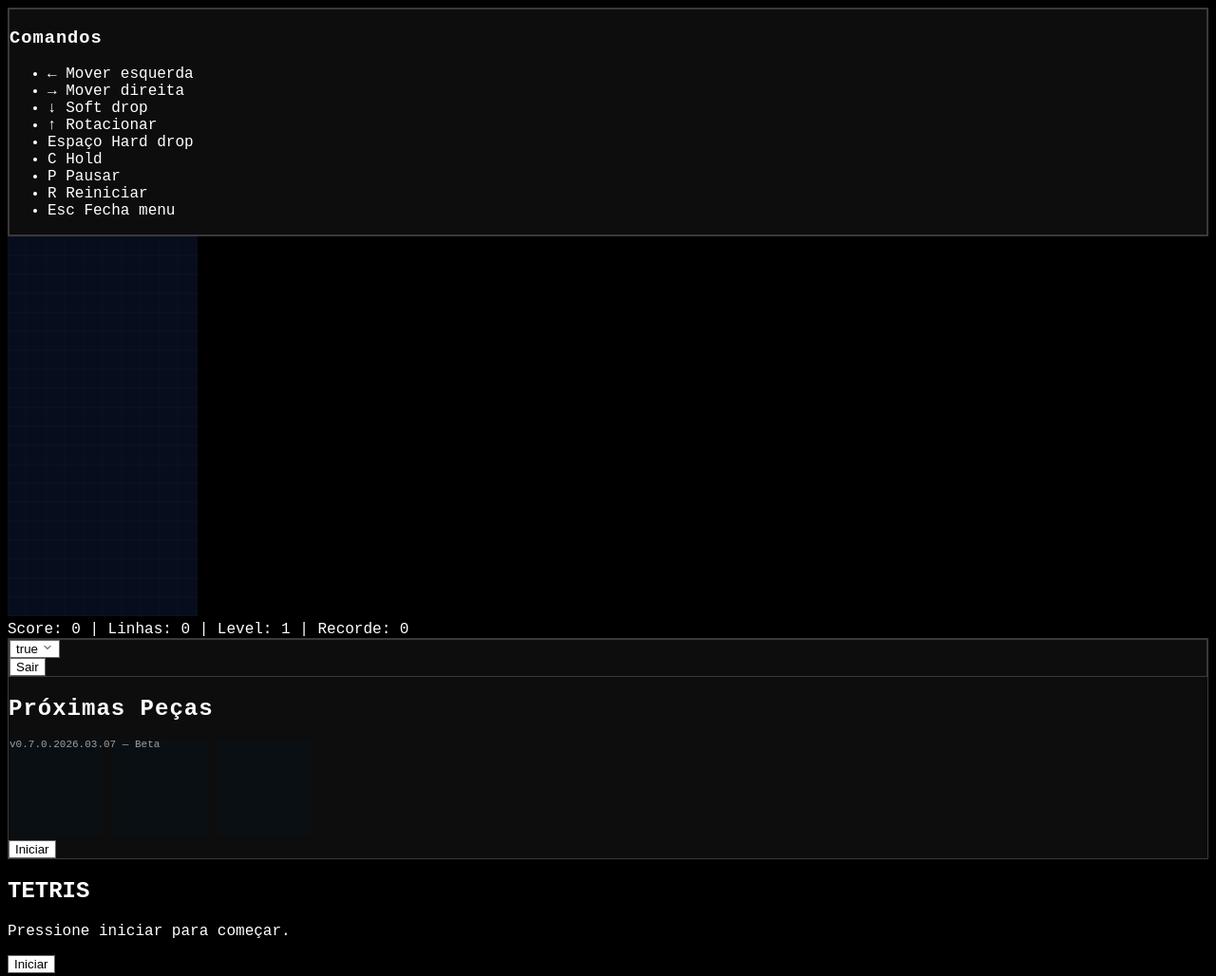
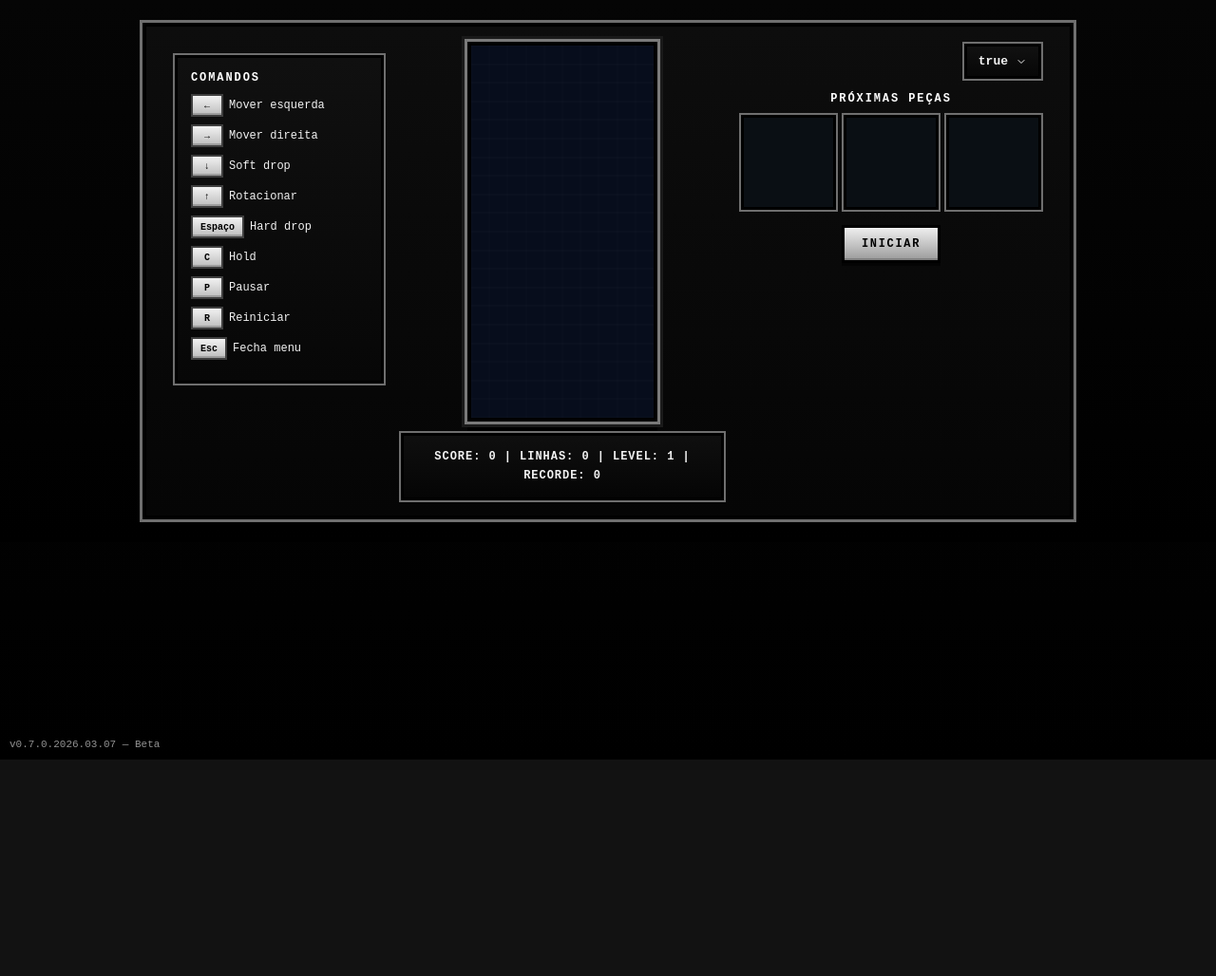
Before and after one commit to fragass/HQS2ncTCSkI, a website: page e7a0d0c0c5f25d4a4e7f8e1b5e4e3d1c5cfe2a65.html in a window 1280 px wide. Shown: the whole page at 95% size. After the commit the page ends 800 px from the top, so only its background shows below. Drawn offline with Linux system fonts and the light colour scheme; sample sign-in values are in the browser's storage.

Commit message:
Update styles.css

```diff
--- a/css/styles.css
+++ b/css/styles.css
@@ -1,135 +1,372 @@
-/* =========================
-   PATCH SEGURO — VISUAL P&B RETRÔ
-   sem quebrar layout
-   ========================= */
-
-/* fundo geral */
-body {
-  background: #000 !important;
-  color: #fff !important;
-  font-family: "Courier New", Courier, monospace;
+:root{
+  --bg:#030303;
+  --bg-2:#090909;
+  --panel:#0e0e0e;
+  --panel-2:#141414;
+  --panel-3:#080808;
+  --border:#6f6f6f;
+  --border-dark:#000000;
+  --text:#f2f2f2;
+  --muted:#bdbdbd;
+  --accent:#ffffff;
+  --accent-2:#d6d6d6;
+  --danger:#d6d6d6;
+  --success:#ffffff;
+  --warning:#f0f0f0;
+  --shadow:rgba(0,0,0,.55);
 }
 
-/* áreas laterais / cards / hud */
-.online-box,
-.left-panel,
-.right-panel,
-.sidebar,
-.side-panel,
-.profile-menu,
-.menu,
-.game-ui,
-.hud,
-.stats,
-.scoreboard,
-.panel,
-.box,
-.card {
-  background: #0d0d0d !important;
-  color: #fff !important;
-  border: 1px solid #3a3a3a !important;
-  box-shadow: none !important;
-  backdrop-filter: none !important;
+*{box-sizing:border-box}
+
+html, body{
+  min-height:100%;
+  margin:0;
+  background: linear-gradient(180deg, #050505 0%, #000000 100%);
+  color:var(--text);
+  font-family:"Courier New", Courier, monospace;
 }
 
-/* títulos e textos */
-.online-box h1,
-.online-box h2,
-.online-box h3,
-.left-panel h1,
-.left-panel h2,
-.left-panel h3,
-.right-panel h1,
-.right-panel h2,
-.right-panel h3,
-.sidebar h1,
-.sidebar h2,
-.sidebar h3,
-.panel h1,
-.panel h2,
-.panel h3,
-.box h1,
-.box h2,
-.box h3,
-.card h1,
-.card h2,
-.card h3 {
-  color: #fff !important;
-  text-shadow: none !important;
-  letter-spacing: 1px;
+body{
+  display:flex;
+  align-items:center;
+  justify-content:center;
+  overflow:auto;
+  padding:24px;
 }
 
-p,
-span,
-small,
-label,
-strong,
-b {
-  text-shadow: none !important;
+button,
+canvas{
+  -webkit-tap-highlight-color:transparent;
 }
 
-/* linhas de informações */
-.stat,
-.stat-row,
-.info-row,
-.score-row,
-.control-row,
-.key-row,
-.hud-row {
-  background: #111 !important;
-  border: 1px solid #2e2e2e !important;
-  color: #fff !important;
+#mainWrapper{
+  width:100%;
+  display:flex;
+  flex-direction:column;
+  align-items:center;
 }
 
-/* botões */
-button,
-.btn,
-input[type="button"],
-input[type="submit"] {
-  background: #fff !important;
-  color: #000 !important;
-  border: 1px solid #666 !important;
-  box-shadow: none !important;
-  border-radius: 0 !important;
-  text-shadow: none !important;
+.game-area{
+  display:flex;
+  gap:18px;
+  align-items:flex-start;
+  justify-content:center;
+  width:min(980px, 100%);
+  padding:16px;
+  background:linear-gradient(180deg, #0d0d0d, #050505);
+  border:4px solid var(--border-dark);
+  box-shadow:
+    0 0 0 3px var(--border),
+    0 10px 0 rgba(0,0,0,.88);
 }
 
-button:hover,
-.btn:hover,
-input[type="button"]:hover,
-input[type="submit"]:hover {
-  background: #dcdcdc !important;
-  color: #000 !important;
+.arena-wrapper{
+  display:flex;
+  flex-direction:column;
+  align-items:center;
 }
 
-/* campos */
-input,
-select,
-textarea {
-  background: #0a0a0a !important;
-  color: #fff !important;
-  border: 1px solid #444 !important;
-  box-shadow: none !important;
+#tetris{
+  background:
+    linear-gradient(180deg, rgba(255,255,255,.04), rgba(255,255,255,0) 18%),
+    #050505;
+  border:4px solid var(--border-dark);
+  box-shadow:
+    0 0 0 3px #7a7a7a,
+    0 0 0 6px #1a1a1a,
+    0 10px 0 rgba(0,0,0,.95);
+  width:200px;
+  height:400px;
+  image-rendering:pixelated;
 }
 
-/* links */
-a {
-  color: #fff !important;
+#scoreboard{
+  margin-top:12px;
+  padding:12px 14px;
+  font-weight:700;
+  font-size:12px;
+  letter-spacing:.08em;
+  width:100%;
+  max-width:340px;
+  text-align:center;
+  white-space:normal;
+  line-height:1.7;
+  background:linear-gradient(180deg, #0f0f0f, #050505);
+  border:3px solid var(--border-dark);
+  box-shadow:0 0 0 2px var(--border);
+  text-transform:uppercase;
 }
 
-/* canvas da arena e previews continuam iguais */
-canvas {
-  box-shadow: none !important;
+.next-box{
+  display:flex;
+  flex-direction:column;
+  align-items:center;
+  margin-top:14px;
 }
 
-/* se existir overlay/popup */
-.modal,
-.popup,
-.dialog,
-.pause-menu,
-.game-over {
-  background: #111 !important;
-  color: #fff !important;
-  border: 1px solid #555 !important;
-  box-shadow: none !important;
+.next-box h2,
+.card h3{
+  margin:0 0 10px;
+  font-size:12px;
+  letter-spacing:.16em;
+  text-transform:uppercase;
+  color:#ffffff;
+  text-shadow:none;
 }
+
+.next-box-canvases{
+  display:flex;
+  gap:8px;
+  justify-content:center;
+}
+
+#next1, #next2, #next3{
+  background:#060606;
+  border:3px solid var(--border-dark);
+  box-shadow:0 0 0 2px var(--border);
+  width:100px;
+  height:100px;
+  image-rendering:pixelated;
+}
+
+.side-panel{
+  display:flex;
+  flex-direction:column;
+  align-items:center;
+  min-width:220px;
+}
+
+.left-panel{ order:-1; }
+
+.card{
+  width:220px;
+  padding:14px;
+  margin-top:14px;
+  font-size:12px;
+  text-align:left;
+  background:linear-gradient(180deg, #101010, #070707);
+  border:3px solid var(--border-dark);
+  box-shadow:0 0 0 2px var(--border);
+}
+
+.card ul{list-style:none;padding:0;margin:0}
+
+.card li{
+  margin:8px 0;
+  color:var(--text);
+  display:flex;
+  align-items:center;
+  flex-wrap:wrap;
+  gap:6px;
+}
+
+.key{
+  display:inline-flex;
+  align-items:center;
+  justify-content:center;
+  min-width:34px;
+  min-height:24px;
+  padding:3px 8px;
+  font-size:10px;
+  color:#000000;
+  font-weight:900;
+  background:linear-gradient(180deg, #f2f2f2, #bdbdbd);
+  border:2px solid #3f3f3f;
+  box-shadow:inset 0 -2px 0 rgba(0,0,0,.18);
+}
+
+.controls-side{
+  margin-top:16px;
+  display:flex;
+  justify-content:center;
+  width:100%;
+}
+
+.btn,
+#dropdown-menu button,
+#mini-profile{
+  font-family:inherit;
+}
+
+.btn{
+  padding:10px 18px;
+  font-size:12px;
+  font-weight:900;
+  border:3px solid #000000;
+  cursor:pointer;
+  transition:filter .15s ease, transform .05s ease;
+  text-transform:uppercase;
+  letter-spacing:.14em;
+  background:linear-gradient(180deg, #efefef, #9b9b9b);
+  color:#000000;
+  box-shadow:
+    inset 0 -2px 0 rgba(0,0,0,.18),
+    0 3px 0 rgba(0,0,0,.58);
+}
+
+.btn:hover,
+#dropdown-menu button:hover,
+#mini-profile:hover{
+  filter:brightness(1.04);
+}
+
+.btn:active,
+#dropdown-menu button:active,
+#mini-profile:active{
+  transform:translateY(1px);
+}
+
+.btn:focus-visible,
+#mini-profile:focus-visible,
+#dropdown-menu button:focus-visible{
+  outline:2px solid #fff;
+  outline-offset:3px;
+}
+
+#startPauseBtn.start{ color:#000000; }
+#startPauseBtn.pause{ color:#000000; }
+#startPauseBtn.resume{ color:#000000; }
+
+#overlayPopup{
+  display:none;
+  position:fixed;
+  inset:0;
+  background:rgba(0,0,0,.94);
+  z-index:999;
+  flex-direction:column;
+  align-items:center;
+  justify-content:center;
+  padding:24px;
+  text-align:center;
+}
+
+#overlayPopup h2{
+  margin:0 0 12px;
+  font-size:32px;
+  color:#ffffff;
+  letter-spacing:.18em;
+  text-transform:uppercase;
+  text-shadow:none;
+}
+
+#overlayInfo{
+  margin:0 0 20px;
+  font-size:14px;
+  color:var(--muted);
+  line-height:1.6;
+  max-width:420px;
+}
+
+#overlayBtn{
+  padding:11px 24px;
+  font-size:12px;
+}
+
+.profile-menu{
+  position:relative;
+  margin-top:2px;
+  align-self:flex-end;
+}
+
+#mini-profile{
+  display:flex;
+  align-items:center;
+  gap:8px;
+  background:linear-gradient(180deg, #111111, #070707);
+  color:#f2f2f2;
+  font-size:13px;
+  font-weight:900;
+  padding:8px 12px;
+  border:3px solid var(--border-dark);
+  box-shadow:0 0 0 2px var(--border);
+  cursor:pointer;
+  user-select:none;
+}
+
+#mini-profile span{ color:#f2f2f2; }
+
+#arrow{
+  transition:transform .2s ease;
+}
+
+#dropdown-menu{
+  display:none;
+  position:absolute;
+  top:calc(100% + 8px);
+  right:0;
+  min-width:120px;
+  background:linear-gradient(180deg, #101010, #060606);
+  border:3px solid var(--border-dark);
+  box-shadow:0 0 0 2px var(--border), 0 6px 0 rgba(0,0,0,.65);
+  padding:8px;
+  z-index:1000;
+}
+
+#dropdown-menu button{
+  width:100%;
+  background:linear-gradient(180deg, #eeeeee, #9a9a9a);
+  color:#000000;
+  border:2px solid #3c3c3c;
+  padding:9px 12px;
+  cursor:pointer;
+  font-size:12px;
+  font-weight:900;
+  box-shadow:inset 0 -2px 0 rgba(0,0,0,.18);
+}
+
+footer{
+  position:fixed;
+  bottom:10px;
+  width:100%;
+  text-align:center;
+  font-size:11px;
+  color:#9d9d9d;
+  opacity:.9;
+  pointer-events:none;
+  letter-spacing:.08em;
+  text-transform:uppercase;
+}
+
+@media (max-width: 980px){
+  body{
+    align-items:flex-start;
+    padding:18px 14px 50px;
+  }
+
+  .game-area{
+    flex-direction:column;
+    align-items:center;
+    gap:16px;
+    width:min(420px, 100%);
+  }
+
+  .left-panel{ order:0; }
+  .side-panel, .arena-wrapper{ width:100%; }
+  .card, #scoreboard{ width:100%; max-width:340px; }
+  .profile-menu{ align-self:center; }
+}
+
+@media (max-width: 520px){
+  #tetris{
+    width:180px;
+    height:360px;
+  }
+
+  .next-box-canvases{
+    gap:6px;
+  }
+
+  #next1, #next2, #next3{
+    width:86px;
+    height:86px;
+  }
+
+  .card{
+    width:100%;
+  }
+
+  footer{
+    position:static;
+    margin-top:18px;
+  }
+}
```
